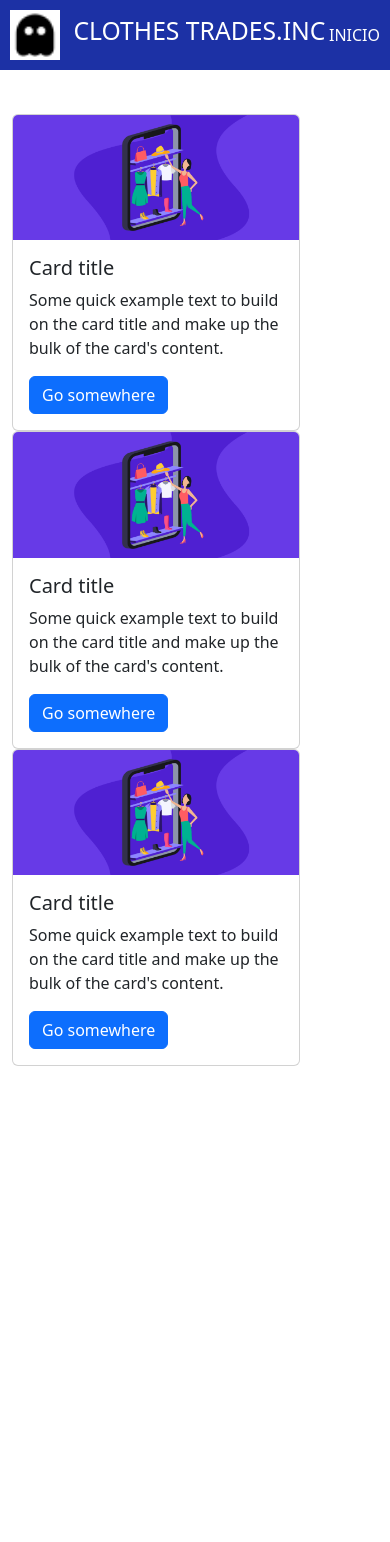
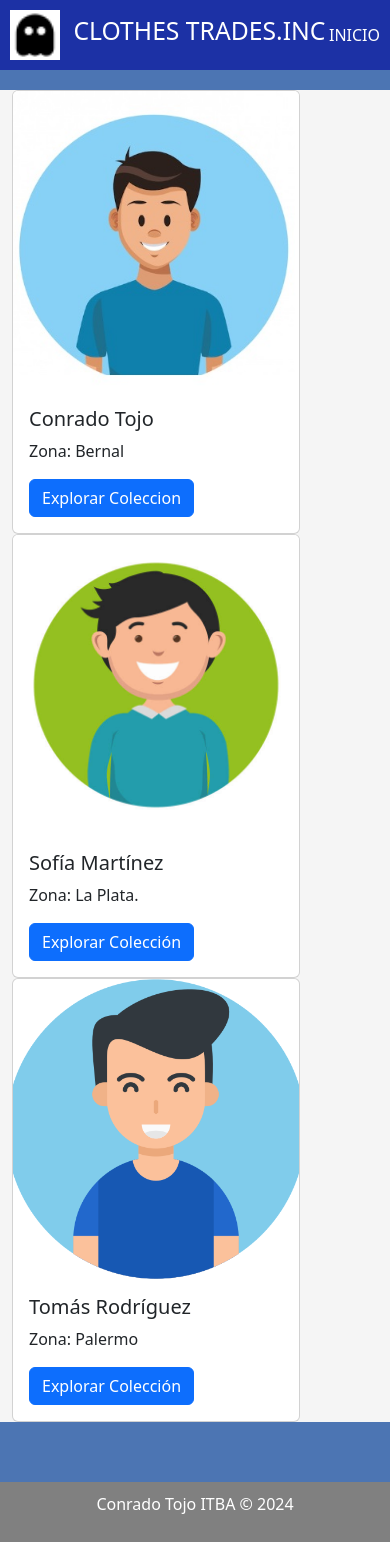
Before and after one commit to Ctojo/Programacion-Web-1, a plain HTML site: page Vendedores.html in a window 390 px wide. Before the commit the page ends 1066 px from the top, so only its background shows below. Drawn offline with nearby package versions, Linux system fonts and the light colour scheme.

Commit message:
Ultimo commit

```diff
--- a/Vendedores.css
+++ b/Vendedores.css
@@ -1,7 +1,9 @@
-body{
-    margin: 0;
+body {
+    background-color: #4C75B3 !important;
+    margin: 0px;
     font-family: sans-serif;
 }
+
 
 
 
@@ -30,9 +32,47 @@ header{
 nav a{
     color: white;
 }
+footer {
+    position: fixed;
+    bottom: 0;
+    width: 100%;
+    background-color: grey;
+    color: white;
+    padding: 10px;
+    text-align: center;
+    display: flex;
+    align-items: center;
+    justify-content: center;
+}
+
 
 
 /* BOOTSTRAP */
 .container{
     margin-top: 20px;
+    background-color: whitesmoke;
+    margin-bottom: 60px;
 }
+
+.card-img-top {
+    height: 300px; /* Establece la altura deseada para todas las imágenes */
+    object-fit: cover;
+}
+
+
+
+
+@media screen and (max-width: 570px) {
+    footer {
+        position: relative;
+        bottom: 0;
+        width: 100%;
+        background-color: grey;
+        color: white;
+        padding: 10px;
+        text-align: center;
+        display: flex;
+        align-items: center;
+        justify-content: center;
+    }
+}
--- a/Vendedores.html
+++ b/Vendedores.html
@@ -25,47 +25,48 @@
 
 </header>
 
-<br>
 
 <div class="container">
     <div class="row">
       <div class="col-md-4">
         <div class="card" style="width: 18rem;">
           <!-- Contenido de la primera tarjeta -->
-          <img src="toty.png" class="card-img-top" alt="...">
+          <img src="fotoperfil1.jpg" class="card-img-top" alt="...">
           <div class="card-body">
-            <h5 class="card-title">Card title</h5>
-            <p class="card-text">Some quick example text to build on the card title and make up the bulk of the card's content.</p>
-            <a href="#" class="btn btn-primary">Go somewhere</a>
+            <h5 class="card-title">Conrado Tojo</h5>
+            <p class="card-text">Zona: Bernal</p>
+            <a href="#" class="btn btn-primary">Explorar Coleccion</a>
           </div>
         </div>
       </div>
       <div class="col-md-4">
         <div class="card" style="width: 18rem;">
           <!-- Contenido de la segunda tarjeta -->
-          <img src="toty.png" class="card-img-top" alt="...">
+          <img src="fotoperfil2.jpg" class="card-img-top" alt="...">
           <div class="card-body">
-            <h5 class="card-title">Card title</h5>
-            <p class="card-text">Some quick example text to build on the card title and make up the bulk of the card's content.</p>
-            <a href="#" class="btn btn-primary">Go somewhere</a>
+            <h5 class="card-title">Sofía Martínez</h5>
+            <p class="card-text">Zona: La Plata.</p>
+            <a href="#" class="btn btn-primary">Explorar Colección</a>
           </div>
         </div>
       </div>
       <div class="col-md-4">
         <div class="card" style="width: 18rem;">
           <!-- Contenido de la tercera tarjeta -->
-          <img src="toty.png" class="card-img-top" alt="...">
+          <img src="fotoperfil3.png" class="card-img-top" alt="...">
           <div class="card-body">
-            <h5 class="card-title">Card title</h5>
-            <p class="card-text">Some quick example text to build on the card title and make up the bulk of the card's content.</p>
-            <a href="#" class="btn btn-primary">Go somewhere</a>
+            <h5 class="card-title">Tomás Rodríguez</h5>
+            <p class="card-text">Zona: Palermo</p>
+            <a href="#" class="btn btn-primary">Explorar Colección</a>
           </div>
         </div>
       </div>
     </div>
-  </    div>
+  </div>
 
-
+  <footer>
+    <p> Conrado Tojo ITBA © 2024</p>
+</footer>
 
 
 
--- a/Vendedores1.css
+++ b/Vendedores1.css
@@ -1,3 +1,58 @@
+body{
+    font-family: sans-serif;
+}
 #lista{
     list-style-type: none
 }
+
+header{
+    font-size: 30px;
+    text-align: center;
+    background-color: blanchedalmond;
+}
+
+#Filtrar-Div h3{
+    border: solid black;
+}
+
+
+
+.container {
+    position: relative;
+    display: flex;
+}
+
+.imagen {
+    width: 100%; /* Ajusta el tamaño de la imagen según sea necesario */
+}
+
+.texto {
+    position: absolute;
+    top: 0;
+    left: 0;
+    width: 100%; /* Asegura que el texto ocupe todo el espacio dentro del contenedor */
+    height: 100%; /* Asegura que el texto ocupe todo el espacio dentro del contenedor */
+    color: white; /* Color del texto */
+    text-align: center; /* Alinea el texto al centro */
+    z-index: -1; /* Coloca el texto detrás de la imagen */
+}
+
+.contenedor1 {
+    display: inline-block;
+    width: 200px; /* Ancho deseado */
+    height: auto; /* Altura ajustada automáticamente */
+    margin-right: 10px; /* Espacio entre las imágenes */
+}
+
+.contenedor1 img {
+    width: 100%; /* Imagen ocupa todo el ancho del contenedor */
+    height: auto; /* Altura ajustada automáticamente */
+}
+.Vendedor{
+    display: flex;
+    flex-direction: column;
+    align-content: space-around;
+    justify-content: space-evenly;
+    flex-wrap: nowrap;
+    align-items: stretch;
+}
```
Also changed, not shown: Vendedores1.html (+34 -10 lines), galeria.css (+21 -2 lines), galeria.html (+6 -0 lines), index.html (+12 -11 lines), WhatsApp Image 2024-05-06 at 18.49.19.jpeg (added), foto reemplazo 1.jpg (added), foto reemplazo 2.jpg (added), foto reemplazo 3.jpg (added), fotoperfil1.jpg (added), fotoperfil2.jpg (added), fotoperfil3.png (added).
